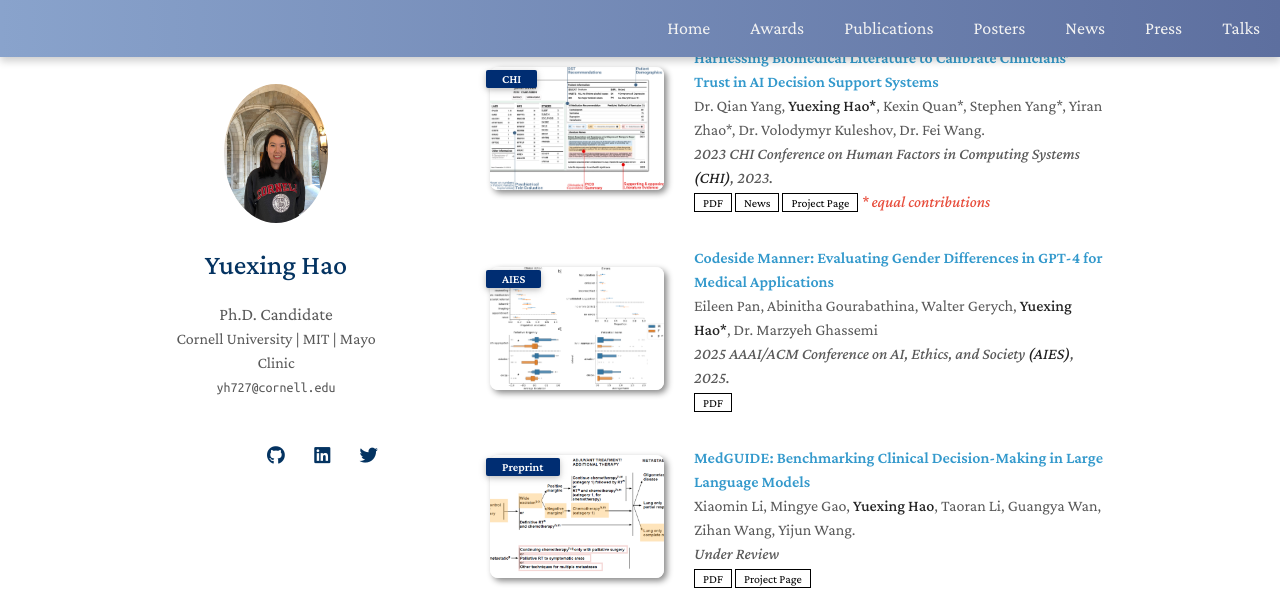
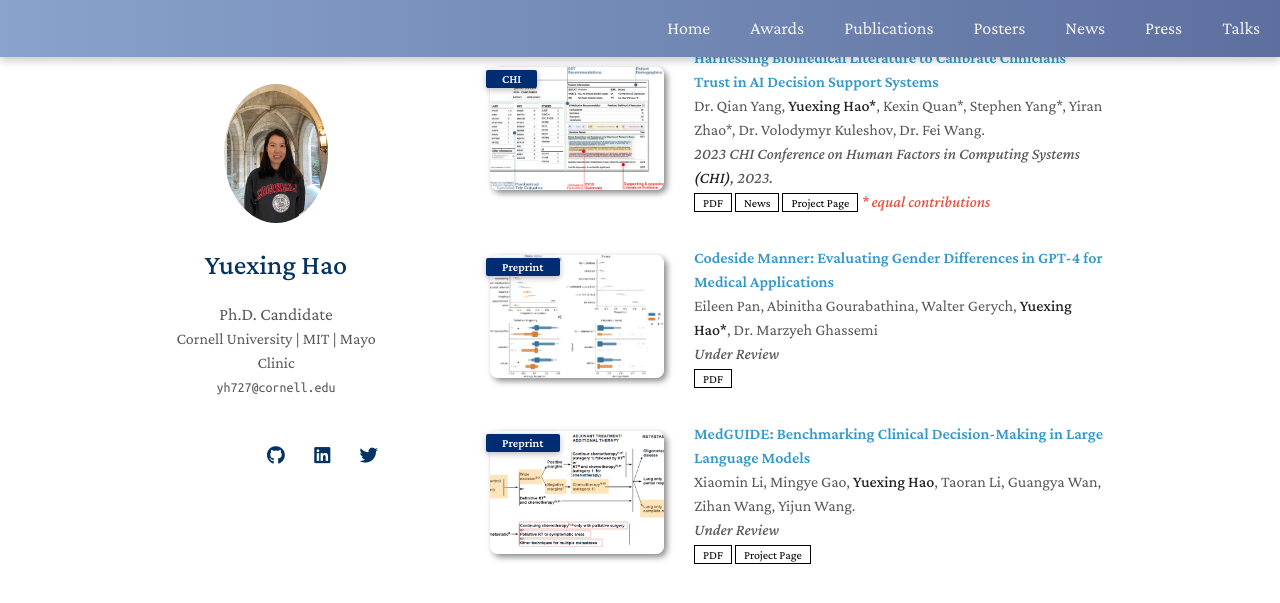
Before and after one commit to YuexingHao/Yuexing-Hao, a Jekyll site: the page built from index.md, in a window 1280 px wide and 900 px high, scrolled down 3190 px, cut to the strip 0-603 px from the top of the window. Built offline with Jekyll 4.4.1, drawn with Linux system fonts in a browser that asks for light colours; nearby versions of some CDN libraries; a style sheet for code colours, icons or effects is not loaded; our own code applies the rules of GitHub Pages for plain Markdown files.

Commit message:
Update other_pub.yml

```diff
--- a/_data/other_pub.yml
+++ b/_data/other_pub.yml
@@ -12,8 +12,8 @@ main:
 
   - title: "Codeside Manner: Evaluating Gender Differences in GPT-4 for Medical Applications"
     authors: Eileen Pan, Abinitha Gourabathina, Walter Gerych, <strong>Yuexing Hao*</strong>, Dr. Marzyeh Ghassemi
-    conference_short: AIES
-    conference: 2025 AAAI/ACM Conference on AI, Ethics, and Society <strong>(AIES)</strong>, 2025.
+    conference_short: Preprint
+    conference: Under Review
     pdf: https://dl.acm.org/doi/XXX
     image: ./assets/img/AIES.png
 
```
